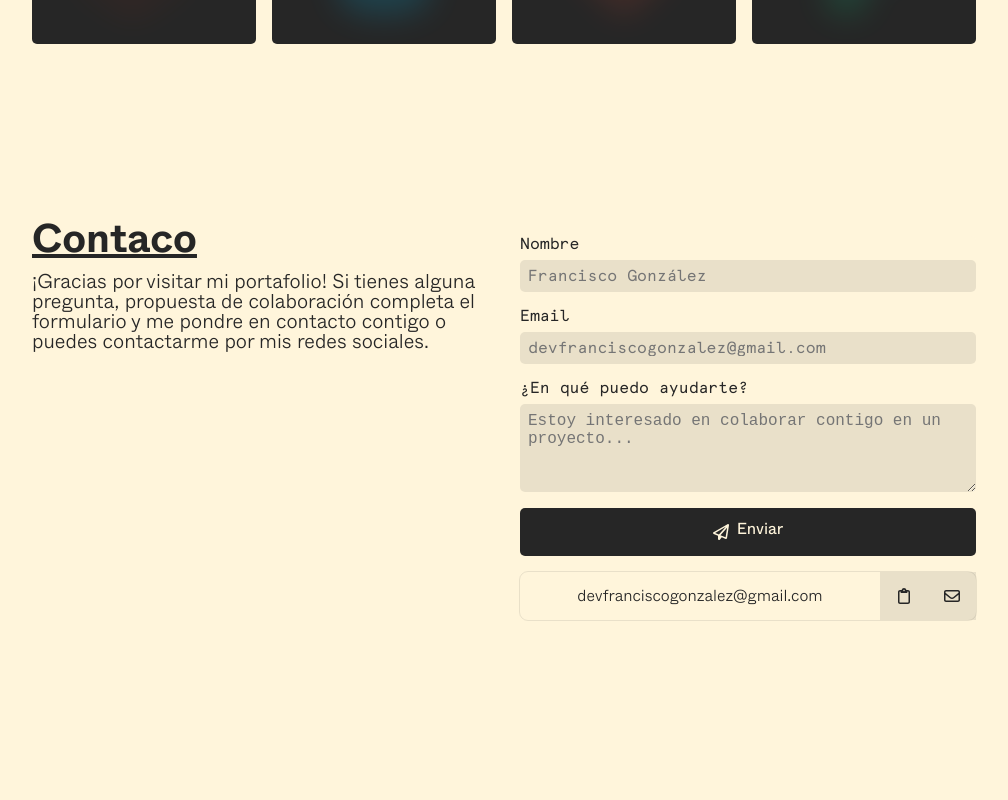
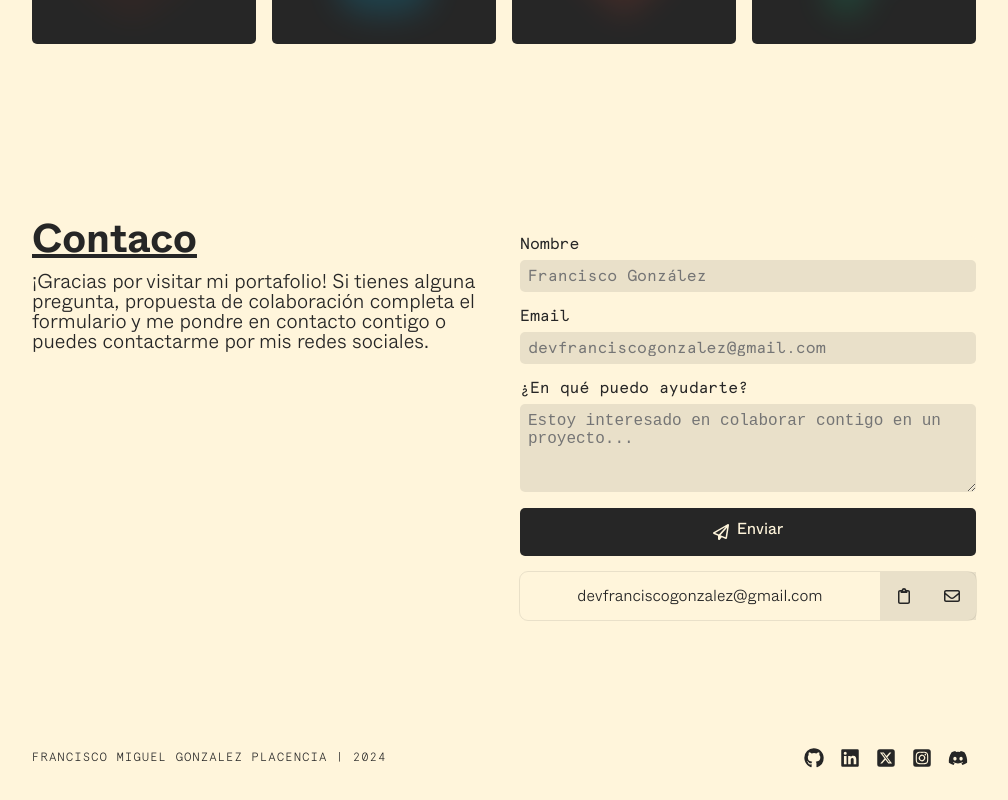
Before and after one commit to devfranciscogonzalez/portfolio, a React (Vite) app: page / in a window 1280 px wide. Shown: the part 2782-3582 px from the top of the page, without its empty margins (136-1144 px from the left). Before the commit the page ends 3498 px from the top, so only its background shows below. Built offline with nearby package versions, Linux system fonts and the light colour scheme.

Commit message:
add footer

```diff
--- /dev/null
+++ b/src/components/Footer/Footer.jsx
@@ -0,0 +1,19 @@
+import SocialMedia from "../SocialMedia/SocialMedia";
+import {
+  FooterContainer,
+  FooterWrapperSocialMedia,
+  FooterSpan,
+} from "./Footer.styles";
+
+const Footer = () => {
+  return (
+    <FooterContainer>
+      <FooterSpan>Francisco Miguel Gonzalez Placencia | 2024</FooterSpan>
+      <FooterWrapperSocialMedia>
+        <SocialMedia />
+      </FooterWrapperSocialMedia>
+    </FooterContainer>
+  );
+};
+
+export default Footer;
--- /dev/null
+++ b/src/components/Footer/Footer.styles.js
@@ -0,0 +1,31 @@
+import styled from "styled-components";
+
+const FooterContainer = styled.footer`
+  display: flex;
+  justify-content: space-between;
+  align-items: center;
+  gap: ${({ theme }) => theme.spacing.medium};
+  width: 100%;
+  max-width: ${({ theme }) => theme.breakpoints.laptop};
+  padding: ${({ theme }) => theme.padding.large};
+
+  text-align: center;
+`;
+
+const FooterWrapperSocialMedia = styled.div`
+  display: flex;
+  justify-content: center;
+  align-items: center;
+`;
+
+const FooterSpan = styled.span`
+  font-family: ${({ theme }) => theme.fonts.secondary};
+  font-size: ${({ theme }) => theme.fontSizes.xsmall};
+  font-weight: 300;
+  color: ${({ theme }) => theme.colors.text.primary};
+  text-transform: uppercase;
+  letter-spacing: ${({ theme }) => theme.letterSpacings.small};
+  text-align: center;
+`;
+
+export { FooterContainer, FooterWrapperSocialMedia, FooterSpan };
--- a/src/components/Layout/Layout.jsx
+++ b/src/components/Layout/Layout.jsx
@@ -1,5 +1,5 @@
 import PropTypes from "prop-types";
-// import Footer from "../Footer/Footer";
+import Footer from "../Footer/Footer";
 import Header from "../Header/Header";
 import { CenteredLayout, MainContainer } from "./Layout.styles";
 
@@ -8,7 +8,7 @@ const Layout = ({ children }) => {
     <CenteredLayout>
       <Header />
       <MainContainer>{children}</MainContainer>
-      {/* <Footer /> */}
+      <Footer />
     </CenteredLayout>
   );
 };
--- a/src/theme/theme.js
+++ b/src/theme/theme.js
@@ -56,7 +56,7 @@ export const theme = {
     medium: "1rem",
     large: "1.5rem",
     xlarge: "2rem",
-    // xxlarge: "3rem",
+    xxlarge: "3rem",
   },
   borderRadius: {
     small: "2px",
```
Also changed, not shown: src/App.jsx (+1 -7 lines), src/sections/Footer/Footer.jsx (deleted, +0 -7 lines), src/sections/Footer/Footer.styles.js (deleted, +0 -11 lines).
